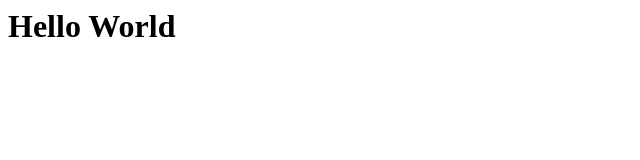
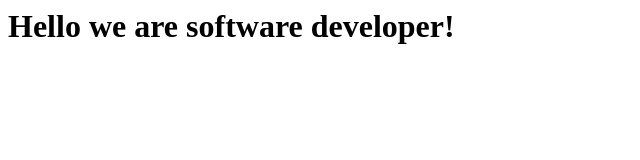
Before and after one commit to Shilekhaffy/Microverse-trial, a plain HTML site: page index.html in a window 1280 px wide. Shown: the whole page, without its empty margins (0-640 px from the left). Drawn offline with Linux system fonts and the light colour scheme.

Commit message:
init commit

```diff
--- a/index.html
+++ b/index.html
@@ -7,6 +7,6 @@
     <link rel="stylesheet" href="style.css" />
   </head>
   <body>
-  <h1> Hello World </h1>
+  <h1> Hello we are software developer!</h1>
   </body>
 </html>
```
